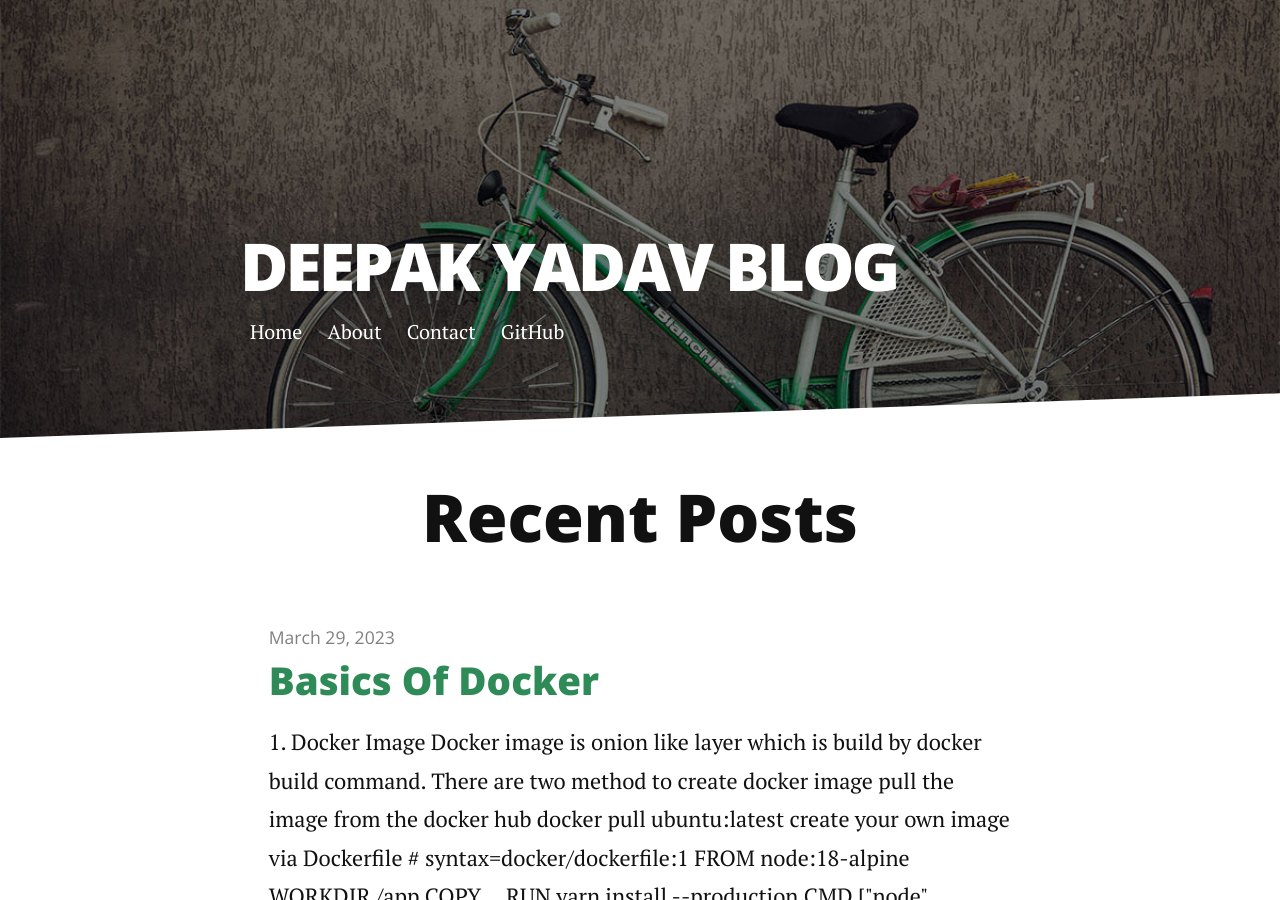
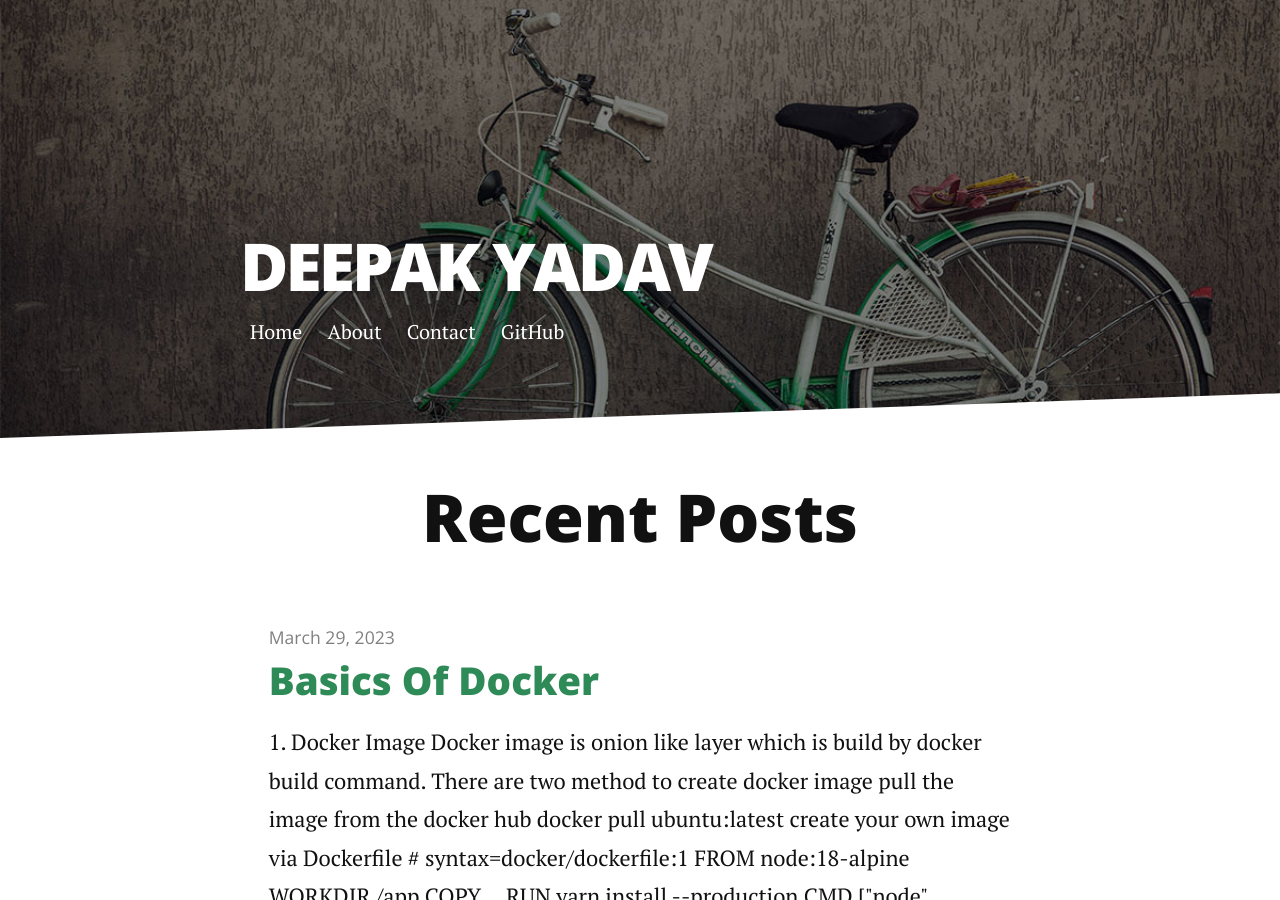
Before and after one commit to deepak7376/deepak7376.github.io, a Jekyll site: the page built from index.html, in a window 1280 px wide and 900 px high. Built offline with Jekyll 4.4.1, drawn with Linux system fonts in a browser that asks for light colours; nearby versions of some CDN libraries; the list of posts is cut into pages by our own code.

Commit message:
Update _config.yml

```diff
--- a/_config.yml
+++ b/_config.yml
@@ -1,4 +1,4 @@
-title: Deepak Yadav Blog
+title: Deepak Yadav
 description: Just a beginning of my writing.
 
 url: https://deepak7376.github.io
@@ -27,7 +27,6 @@ navigation:
 social:
     github: deepak7376
     twitter: ydeepak92
-    facebook: deepakkrishnayadav
     email: dky.united@gmail.com
     linkedin: dky7376
 
```
